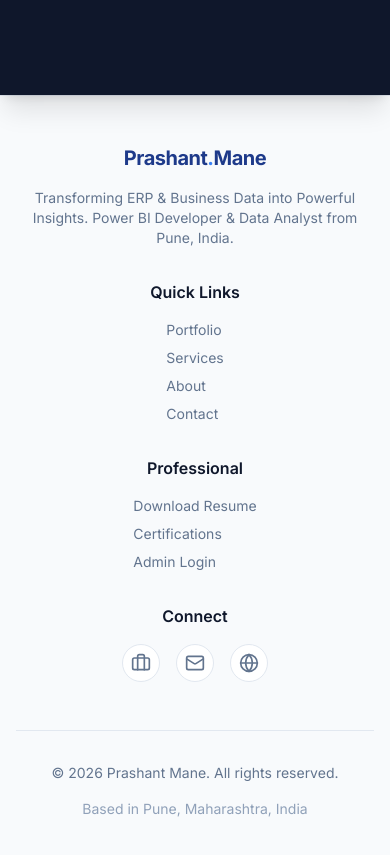
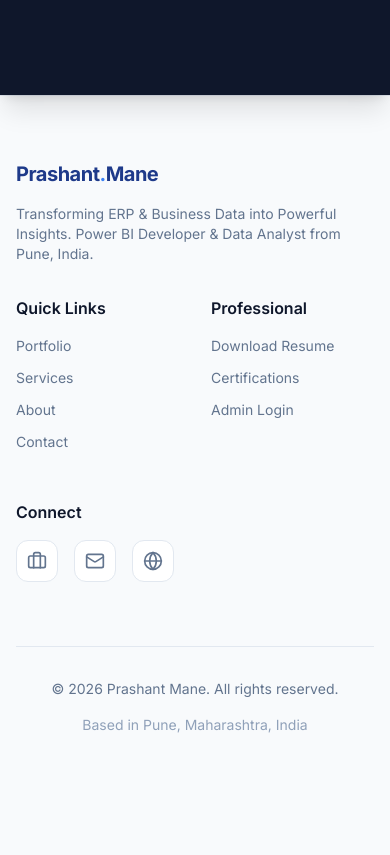
Before and after one commit to prashantmane572/Prashant_Mane, a Next.js app: page /about in a window 390 px wide. Shown: the part 4556-5411 px from the top of the page. After the commit the page ends 5355 px from the top, so only its background shows below. Built offline with nearby package versions, Linux system fonts and the light colour scheme.

Commit message:
style: fix footer mobile layout and enhance video visibility

```diff
--- a/package.json
+++ b/package.json
@@ -3,7 +3,7 @@
   "version": "0.1.0",
   "private": true,
   "scripts": {
-    "dev": "next dev",
+    "dev": "next dev -H 0.0.0.0",
     "build": "next build",
     "start": "next start",
     "lint": "next lint",
--- a/src/app/page.tsx
+++ b/src/app/page.tsx
@@ -21,18 +21,18 @@ export default function Home() {
           <MetricsSection />
 
           {/* Process / Value Prop Section with Video */}
-          <section className="py-24 bg-slate-900 text-white relative overflow-hidden">
+          <section className="py-32 bg-slate-900 text-white relative overflow-hidden">
             {/* Background Video */}
-            <div className="absolute inset-0 opacity-20 pointer-events-none">
+            <div className="absolute inset-0 pointer-events-none">
               <video
                 autoPlay
                 muted
                 loop
                 playsInline
-                className="w-full h-full object-cover"
+                className="w-full h-full object-cover opacity-50 mix-blend-screen"
                 src="https://storage.googleapis.com/gtv-videos-bucket/sample/ForBiggerJoyrides.mp4"
               />
-              <div className="absolute inset-0 bg-gradient-to-r from-slate-900 via-slate-900/80 to-transparent" />
+              <div className="absolute inset-0 bg-gradient-to-t from-slate-900 via-slate-900/60 to-transparent" />
             </div>
 
             <div className="container mx-auto px-4 max-w-6xl relative z-10">
--- a/src/components/Footer.tsx
+++ b/src/components/Footer.tsx
@@ -5,22 +5,22 @@ export function Footer() {
   const currentYear = new Date().getFullYear();
 
   return (
-    <footer className="bg-slate-50 border-t border-slate-200 py-12">
+    <footer className="bg-slate-50 border-t border-slate-200 py-16">
       <div className="container mx-auto px-4 md:px-8 max-w-7xl">
-        <div className="flex flex-col md:flex-row justify-between items-center md:items-start gap-8">
+        <div className="grid grid-cols-2 md:grid-cols-4 gap-8 md:gap-12">
 
-          <div className="flex flex-col items-center md:items-start max-w-sm">
+          <div className="col-span-2 md:col-span-1 flex flex-col items-start max-w-sm">
             <Link href="/" className="font-bold text-xl text-primary tracking-tight mb-4">
               Prashant<span className="text-accent">.</span>Mane
             </Link>
-            <p className="text-sm text-slate-500 text-center md:text-left">
+            <p className="text-sm text-slate-500 text-left">
               Transforming ERP & Business Data into Powerful Insights. Power BI Developer & Data Analyst from Pune, India.
             </p>
           </div>
 
-          <div className="flex flex-col items-center md:items-start">
-            <h4 className="font-semibold text-slate-900 mb-4">Quick Links</h4>
-            <nav className="flex flex-col gap-2">
+          <div className="flex flex-col items-start">
+            <h4 className="font-semibold text-slate-900 mb-4 whitespace-nowrap">Quick Links</h4>
+            <nav className="flex flex-col gap-3">
               <Link href="/portfolio" className="text-sm text-slate-500 hover:text-accent transition-colors">Portfolio</Link>
               <Link href="/services" className="text-sm text-slate-500 hover:text-accent transition-colors">Services</Link>
               <Link href="/about" className="text-sm text-slate-500 hover:text-accent transition-colors">About</Link>
@@ -28,32 +28,32 @@ export function Footer() {
             </nav>
           </div>
 
-          <div className="flex flex-col items-center md:items-start">
-            <h4 className="font-semibold text-slate-900 mb-4">Professional</h4>
-            <nav className="flex flex-col gap-2">
+          <div className="flex flex-col items-start">
+            <h4 className="font-semibold text-slate-900 mb-4 whitespace-nowrap">Professional</h4>
+            <nav className="flex flex-col gap-3">
               <Link href="#" className="text-sm text-slate-500 hover:text-accent transition-colors">Download Resume</Link>
               <Link href="#" className="text-sm text-slate-500 hover:text-accent transition-colors">Certifications</Link>
               <Link href="/admin" className="text-sm text-slate-500 hover:text-accent transition-colors">Admin Login</Link>
             </nav>
           </div>
 
-          <div className="flex flex-col items-center md:items-start">
+          <div className="col-span-2 md:col-span-1 flex flex-col items-start mt-4 md:mt-0">
             <h4 className="font-semibold text-slate-900 mb-4">Connect</h4>
             <div className="flex items-center gap-4">
-              <a href="https://linkedin.com" target="_blank" rel="noopener noreferrer" className="p-2 bg-white rounded-full text-slate-500 hover:text-accent hover:bg-slate-100 transition-all border border-slate-200">
+              <a href="https://linkedin.com" target="_blank" rel="noopener noreferrer" className="p-2.5 bg-white rounded-xl text-slate-500 hover:text-accent hover:bg-slate-100 transition-all border border-slate-200 hover:shadow-md">
                 <Briefcase size={20} />
               </a>
-              <a href="mailto:prashantmane572@gmail.com" className="p-2 bg-white rounded-full text-slate-500 hover:text-accent hover:bg-slate-100 transition-all border border-slate-200">
+              <a href="mailto:prashantmane572@gmail.com" className="p-2.5 bg-white rounded-xl text-slate-500 hover:text-accent hover:bg-slate-100 transition-all border border-slate-200 hover:shadow-md">
                 <Mail size={20} />
               </a>
-              <a href="https://github.com" target="_blank" rel="noopener noreferrer" className="p-2 bg-white rounded-full text-slate-500 hover:text-accent hover:bg-slate-100 transition-all border border-slate-200">
+              <a href="https://github.com" target="_blank" rel="noopener noreferrer" className="p-2.5 bg-white rounded-xl text-slate-500 hover:text-accent hover:bg-slate-100 transition-all border border-slate-200 hover:shadow-md">
                 <Globe size={20} />
               </a>
             </div>
           </div>
         </div>
 
-        <div className="mt-12 pt-8 border-t border-slate-200 flex flex-col md:flex-row items-center justify-between gap-4">
+        <div className="mt-16 pt-8 border-t border-slate-200 flex flex-col md:flex-row items-center justify-between gap-4">
           <p className="text-sm text-slate-500">
             &copy; {currentYear} Prashant Mane. All rights reserved.
           </p>
```
